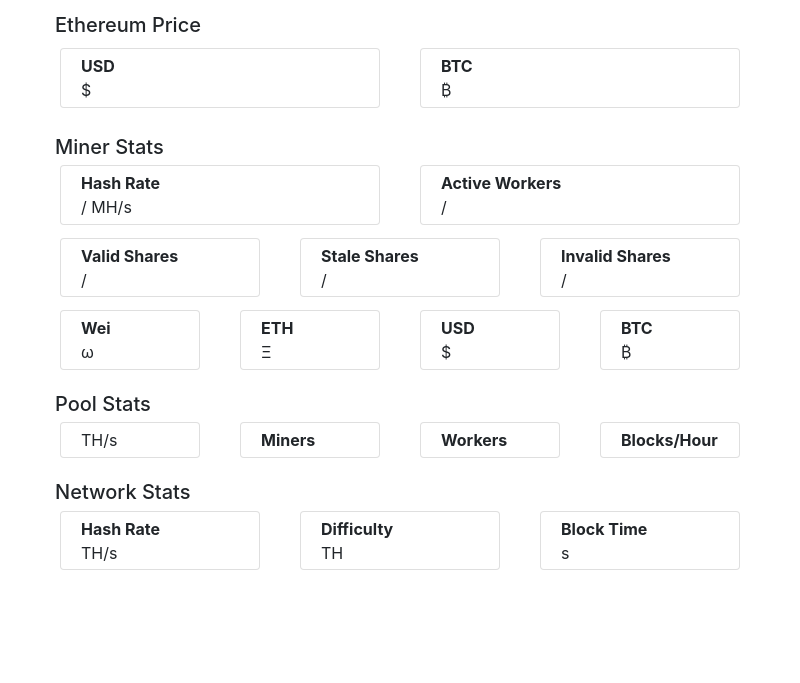
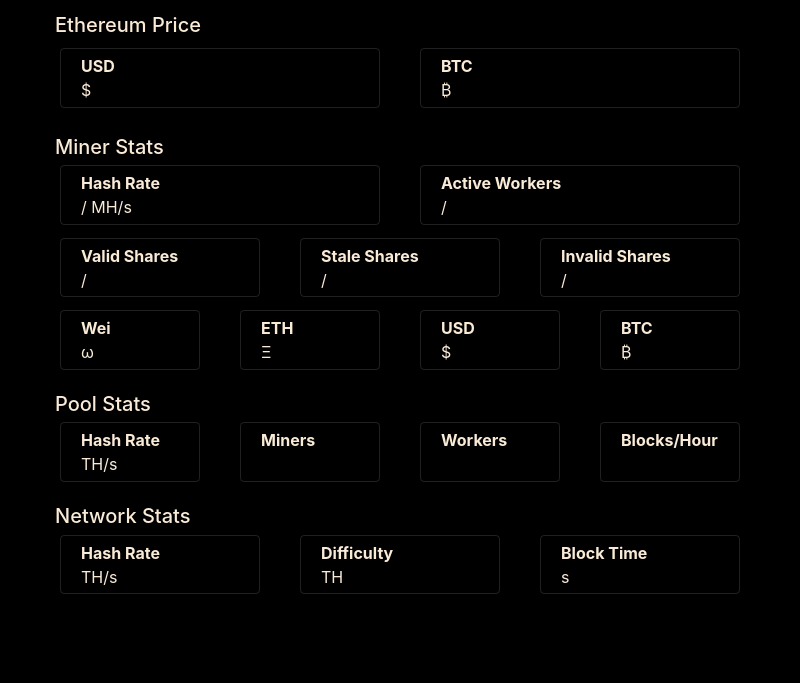
Before and after one commit to mustafa-qamaruddin/ethminer-stats, an Electron app: page index.html in a window 800 px wide. Shown: the part 117-800 px from the top of the page. Drawn offline with nearby package versions, Linux system fonts and the light colour scheme; no server answers.

Commit message:
dark theme

```diff
--- a/index.html
+++ b/index.html
@@ -103,7 +103,7 @@
         <div class="row">
 
           <div class="col hash-rate">
-            <span></span> TH/s
+            <strong>Hash Rate</strong><br/><span></span> TH/s
           </div>
 
           <div class="col miners">
--- a/style.css
+++ b/style.css
@@ -9,9 +9,9 @@
 .section .col {
     position: relative;
     word-wrap: break-word;
-    background-color: #fff;
+    /* background-color: #fff; */
     background-clip: border-box;
-    border: 1px solid rgba(0,0,0,.125);
+    border: 1px solid rgba(255,255,255,.125);
     border-radius: .25rem;
     width:auto;
     margin: 0.4rem 1.25rem;
@@ -67,4 +67,6 @@
 
   body {
       cursor: none;
+      background-color: black !important;
+      color: antiquewhite !important;
   }
```
